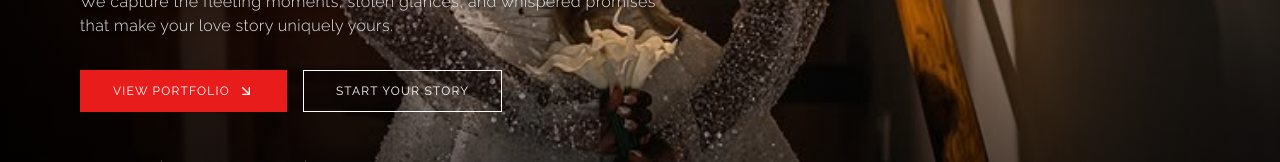
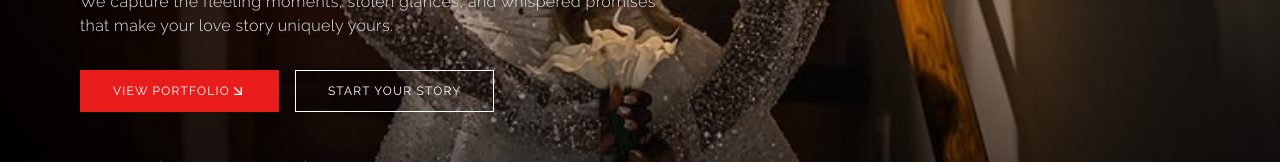
Before and after one commit to Afolabi-bit/izzy-lenz, a Next.js app: page / in a window 1280 px wide. Shown: the part 387-549 px from the top of the page. Built offline with nearby package versions, Linux system fonts and the light colour scheme.

Commit message:
feat: implement landing page with Hero and CTA sections

```diff
--- a/app/components/landingPageSections/CTASection.tsx
+++ b/app/components/landingPageSections/CTASection.tsx
@@ -1,5 +1,6 @@
 import { LuCalendarHeart } from "react-icons/lu";
 import { FiMessageCircle } from "react-icons/fi";
+import Link from "next/link";
 
 export default function CTASection() {
   return (
@@ -27,7 +28,7 @@ export default function CTASection() {
         <div className="flex flex-col sm:flex-row items-center justify-center gap-4">
           <button className="flex items-center gap-2 px-8 py-3 bg-bg-red border border-bg-red text-white text-xs uppercase tracking-widest hover:bg-hover-red hover:border-hover-red transition-all duration-300 cursor-pointer group">
             <LuCalendarHeart className="group-hover:translate-x-[-2px] transition-all duration-300" />
-            <span>Book a consultation</span>
+            <Link href="/portfolio">Book a consultation</Link>
           </button>
 
           <a
--- a/app/components/landingPageSections/HeroSection.tsx
+++ b/app/components/landingPageSections/HeroSection.tsx
@@ -1,6 +1,7 @@
 import Image from "next/image";
 import InfiniteCarousel from "../InfiniteCarousel";
 import { ArrowRight } from "lucide-react";
+import Link from "next/link";
 
 export default function HeroSection() {
   return (
@@ -32,10 +33,12 @@ export default function HeroSection() {
           </p>
           <div className="flex flex-wrap items-center gap-4">
             <button className="flex items-center gap-2 px-8 py-3 bg-bg-red border border-bg-red text-white text-xs uppercase tracking-widest hover:bg-hover-red hover:border-hover-red transition-all duration-300 group">
-              View Portfolio <ArrowRight size={16} className="rotate-45" />
+              <Link href="/portfolio" className="flex">
+                View Portfolio <ArrowRight size={16} className="rotate-45" />
+              </Link>
             </button>
             <button className="px-8 py-3 border border-white text-white text-xs uppercase tracking-widest hover:bg-hover-red hover:border-hover-red transition-all duration-300">
-              Start Your Story
+              <Link href="/portfolio">Start Your Story</Link>
             </button>
           </div>
 
--- a/app/page.tsx
+++ b/app/page.tsx
@@ -31,13 +31,13 @@ export default function Home() {
         <nav>
           <ul className="flex items-center gap-10 text-xs uppercase tracking-[0.15em]">
             <li className="hover:text-hover-red hover:underline underline-offset-8 transition-colors cursor-pointer">
-              Portfolio
+              <Link href="/portfolio">Portfolio</Link>
             </li>
             <li className="hover:text-hover-red hover:underline underline-offset-8 transition-colors cursor-pointer">
-              About
+              <Link href="/portfolio">About</Link>
             </li>
             <li className="hover:text-hover-red hover:underline underline-offset-8 transition-colors cursor-pointer">
-              Contact
+              <Link href="/portfolio">Contact</Link>
             </li>
           </ul>
         </nav>
@@ -59,7 +59,7 @@ export default function Home() {
             </svg>
           </button>
           <button className="px-6 py-3 border border-white text-xs uppercase tracking-widest hover:bg-hover-red hover:border-hover-red hover:text-white transition-all duration-300">
-            Book a session
+            <Link href="/portfolio">Book a session</Link>
           </button>
         </div>
       </header>
```
